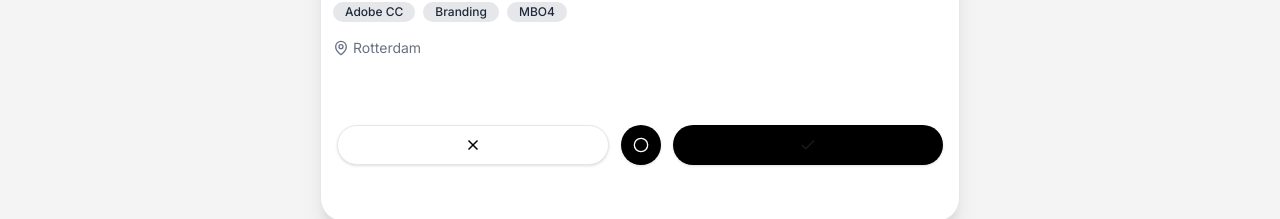
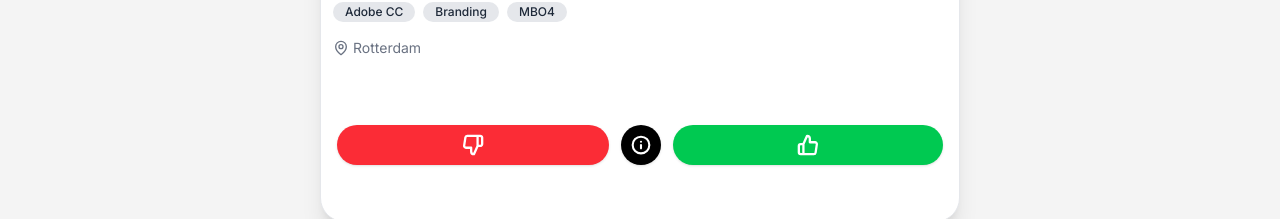
Before and after one commit to loos-glr/StageMatch, a Vue app in the folder app/: page / in a window 1280 px wide. Shown: the part 490-709 px from the top of the page. Built offline with nearby package versions, Linux system fonts and the light colour scheme.

Commit message:
Update home view buttons: thicker icons, color coding, and info icon

```diff
--- a/app/src/views/HomeView.vue
+++ b/app/src/views/HomeView.vue
@@ -84,16 +84,16 @@
 
                 <!-- Card action buttons (moved into card to save vertical space) -->
                 <div id="card-actions" class="mt-4 flex items-center justify-between gap-3 px-4">
-                  <button id="btn-dislike-card" class="flex-1 h-10 rounded-full bg-white border border-gray-200 flex items-center justify-center text-black shadow-sm" @mousedown.prevent="startHold('left')" @mouseup="stopHold" @mouseleave="stopHold" @touchstart.prevent="startHold('left')" @touchend="stopHold" @touchcancel="stopHold" @click="nextStage">
-                    <svg xmlns="http://www.w3.org/2000/svg" width="18" height="18" viewBox="0 0 24 24" fill="none" stroke="currentColor" stroke-width="2"><path d="M18 6L6 18"/><path d="M6 6l12 12"/></svg>
+                  <button id="btn-dislike-card" class="flex-1 h-10 rounded-full bg-red-500 border border-transparent flex items-center justify-center text-white shadow-sm" @mousedown.prevent="startHold('left')" @mouseup="stopHold" @mouseleave="stopHold" @touchstart.prevent="startHold('left')" @touchend="stopHold" @touchcancel="stopHold" @click="nextStage">
+                    <svg xmlns="http://www.w3.org/2000/svg" width="22" height="22" viewBox="0 0 24 24" fill="none" stroke="currentColor" stroke-width="2.5" stroke-linecap="round" stroke-linejoin="round"><path d="M10 15v4a3 3 0 0 0 3 3l4-9V2H5.72a2 2 0 0 0-2 1.7l-1.38 9a2 2 0 0 0 2 2.3zm7-13h2.67A2.31 2.31 0 0 1 22 4v7a2.31 2.31 0 0 1-2.33 2H17"/></svg>
                   </button>
 
                   <button id="btn-center-card" class="w-10 h-10 rounded-full bg-black flex items-center justify-center text-white shadow-sm">
-                    <svg xmlns="http://www.w3.org/2000/svg" width="16" height="16" viewBox="0 0 24 24" fill="none" stroke="currentColor" stroke-width="2"><circle cx="12" cy="12" r="10"/></svg>
+                    <svg xmlns="http://www.w3.org/2000/svg" width="20" height="20" viewBox="0 0 24 24" fill="none" stroke="currentColor" stroke-width="2.5" stroke-linecap="round" stroke-linejoin="round"><circle cx="12" cy="12" r="10"/><line x1="12" y1="16" x2="12" y2="12"/><line x1="12" y1="8" x2="12.01" y2="8"/></svg>
                   </button>
 
-                  <button id="btn-like-card" class="flex-1 h-10 rounded-full bg-black flex items-center justify-center text-lime shadow-sm" @mousedown.prevent="startHold('right')" @mouseup="stopHold" @mouseleave="stopHold" @touchstart.prevent="startHold('right')" @touchend="stopHold" @touchcancel="stopHold" @click="nextStage">
-                    <svg xmlns="http://www.w3.org/2000/svg" width="18" height="18" viewBox="0 0 24 24" fill="none" stroke="currentColor" stroke-width="2"><path d="M20 6L9 17l-5-5"/></svg>
+                  <button id="btn-like-card" class="flex-1 h-10 rounded-full bg-green-500 flex items-center justify-center text-white shadow-sm" @mousedown.prevent="startHold('right')" @mouseup="stopHold" @mouseleave="stopHold" @touchstart.prevent="startHold('right')" @touchend="stopHold" @touchcancel="stopHold" @click="nextStage">
+                    <svg xmlns="http://www.w3.org/2000/svg" width="22" height="22" viewBox="0 0 24 24" fill="none" stroke="currentColor" stroke-width="2.5" stroke-linecap="round" stroke-linejoin="round"><path d="M14 9V5a3 3 0 0 0-3-3l-4 9v11h11.28a2 2 0 0 0 2-1.7l1.38-9a2 2 0 0 0-2-2.3zM7 22H4a2 2 0 0 1-2-2v-7a2 2 0 0 1 2-2h3"/></svg>
                   </button>
                 </div>
 
@@ -170,14 +170,14 @@
                   </p>
 
                   <div id="card-actions" class="mt-3 flex items-center justify-between gap-3 px-2">
-                    <button id="btn-dislike-card-2" class="flex-1 h-9 rounded-full bg-white border border-gray-200 flex items-center justify-center text-black shadow-sm" @mousedown.prevent="startHold('left')" @mouseup="stopHold" @mouseleave="stopHold" @touchstart.prevent="startHold('left')" @touchend="stopHold" @touchcancel="stopHold" @click="nextStage">
-                      <svg xmlns="http://www.w3.org/2000/svg" width="16" height="16" viewBox="0 0 24 24" fill="none" stroke="currentColor" stroke-width="2"><path d="M18 6L6 18"/><path d="M6 6l12 12"/></svg>
+                    <button id="btn-dislike-card-2" class="flex-1 h-9 rounded-full bg-red-500 border border-transparent flex items-center justify-center text-white shadow-sm" @mousedown.prevent="startHold('left')" @mouseup="stopHold" @mouseleave="stopHold" @touchstart.prevent="startHold('left')" @touchend="stopHold" @touchcancel="stopHold" @click="nextStage">
+                      <svg xmlns="http://www.w3.org/2000/svg" width="18" height="18" viewBox="0 0 24 24" fill="none" stroke="currentColor" stroke-width="2.5" stroke-linecap="round" stroke-linejoin="round"><path d="M10 15v4a3 3 0 0 0 3 3l4-9V2H5.72a2 2 0 0 0-2 1.7l-1.38 9a2 2 0 0 0 2 2.3zm7-13h2.67A2.31 2.31 0 0 1 22 4v7a2.31 2.31 0 0 1-2.33 2H17"/></svg>
                     </button>
                     <button id="btn-center-card-2" class="w-9 h-9 rounded-full bg-black flex items-center justify-center text-white shadow-sm">
-                      <svg xmlns="http://www.w3.org/2000/svg" width="14" height="14" viewBox="0 0 24 24" fill="none" stroke="currentColor" stroke-width="2"><circle cx="12" cy="12" r="10"/></svg>
+                      <svg xmlns="http://www.w3.org/2000/svg" width="16" height="16" viewBox="0 0 24 24" fill="none" stroke="currentColor" stroke-width="2.5" stroke-linecap="round" stroke-linejoin="round"><circle cx="12" cy="12" r="10"/><line x1="12" y1="16" x2="12" y2="12"/><line x1="12" y1="8" x2="12.01" y2="8"/></svg>
                     </button>
-                    <button id="btn-like-card-2" class="flex-1 h-9 rounded-full bg-black flex items-center justify-center text-lime shadow-sm" @mousedown.prevent="startHold('right')" @mouseup="stopHold" @mouseleave="stopHold" @touchstart.prevent="startHold('right')" @touchend="stopHold" @touchcancel="stopHold" @click="nextStage">
-                      <svg xmlns="http://www.w3.org/2000/svg" width="16" height="16" viewBox="0 0 24 24" fill="none" stroke="currentColor" stroke-width="2"><path d="M20 6L9 17l-5-5"/></svg>
+                    <button id="btn-like-card-2" class="flex-1 h-9 rounded-full bg-green-500 flex items-center justify-center text-white shadow-sm" @mousedown.prevent="startHold('right')" @mouseup="stopHold" @mouseleave="stopHold" @touchstart.prevent="startHold('right')" @touchend="stopHold" @touchcancel="stopHold" @click="nextStage">
+                      <svg xmlns="http://www.w3.org/2000/svg" width="18" height="18" viewBox="0 0 24 24" fill="none" stroke="currentColor" stroke-width="2.5" stroke-linecap="round" stroke-linejoin="round"><path d="M14 9V5a3 3 0 0 0-3-3l-4 9v11h11.28a2 2 0 0 0 2-1.7l1.38-9a2 2 0 0 0-2-2.3zM7 22H4a2 2 0 0 1-2-2v-7a2 2 0 0 1 2-2h3"/></svg>
                     </button>
                   </div>
                 </div>
```
